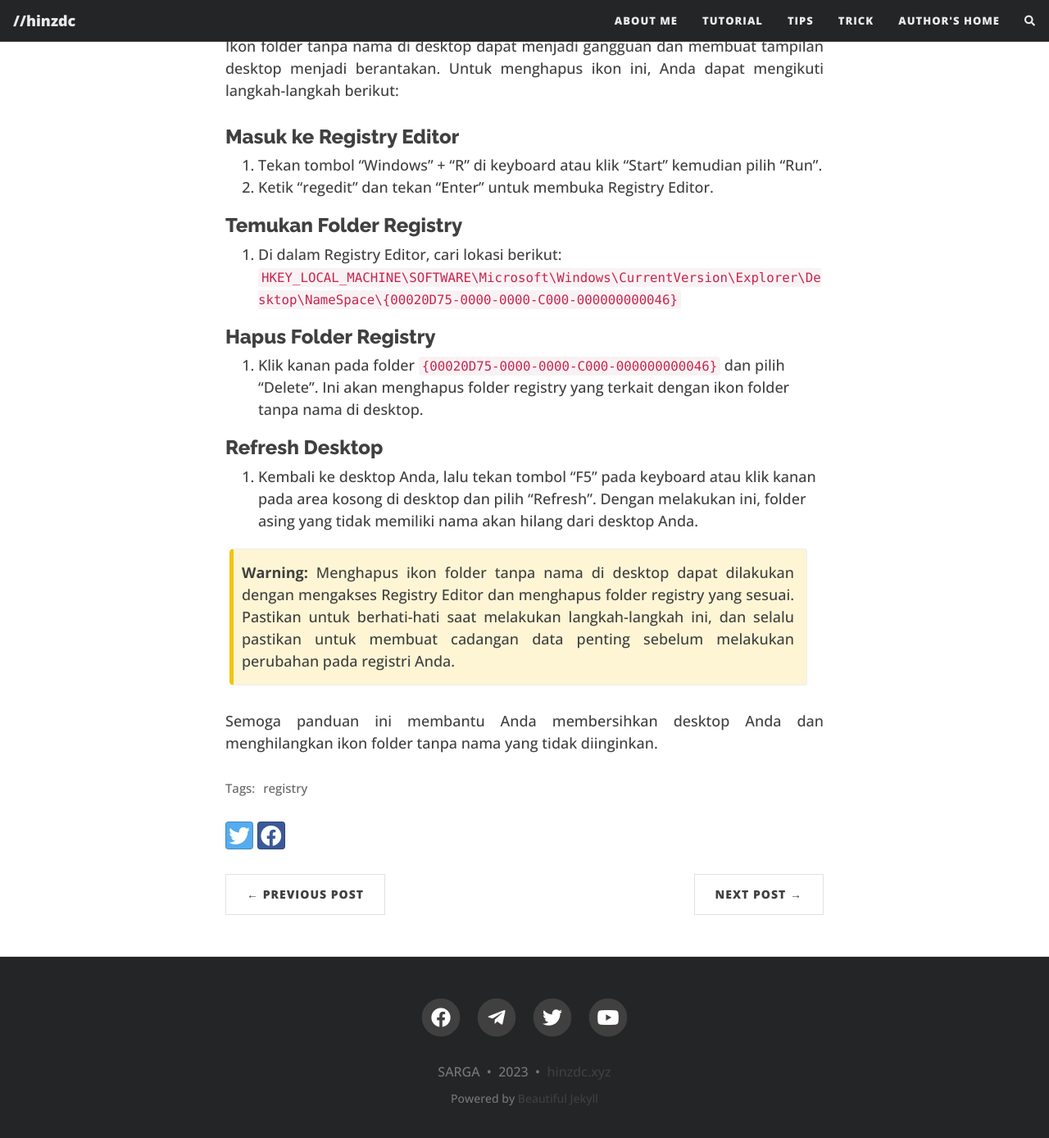
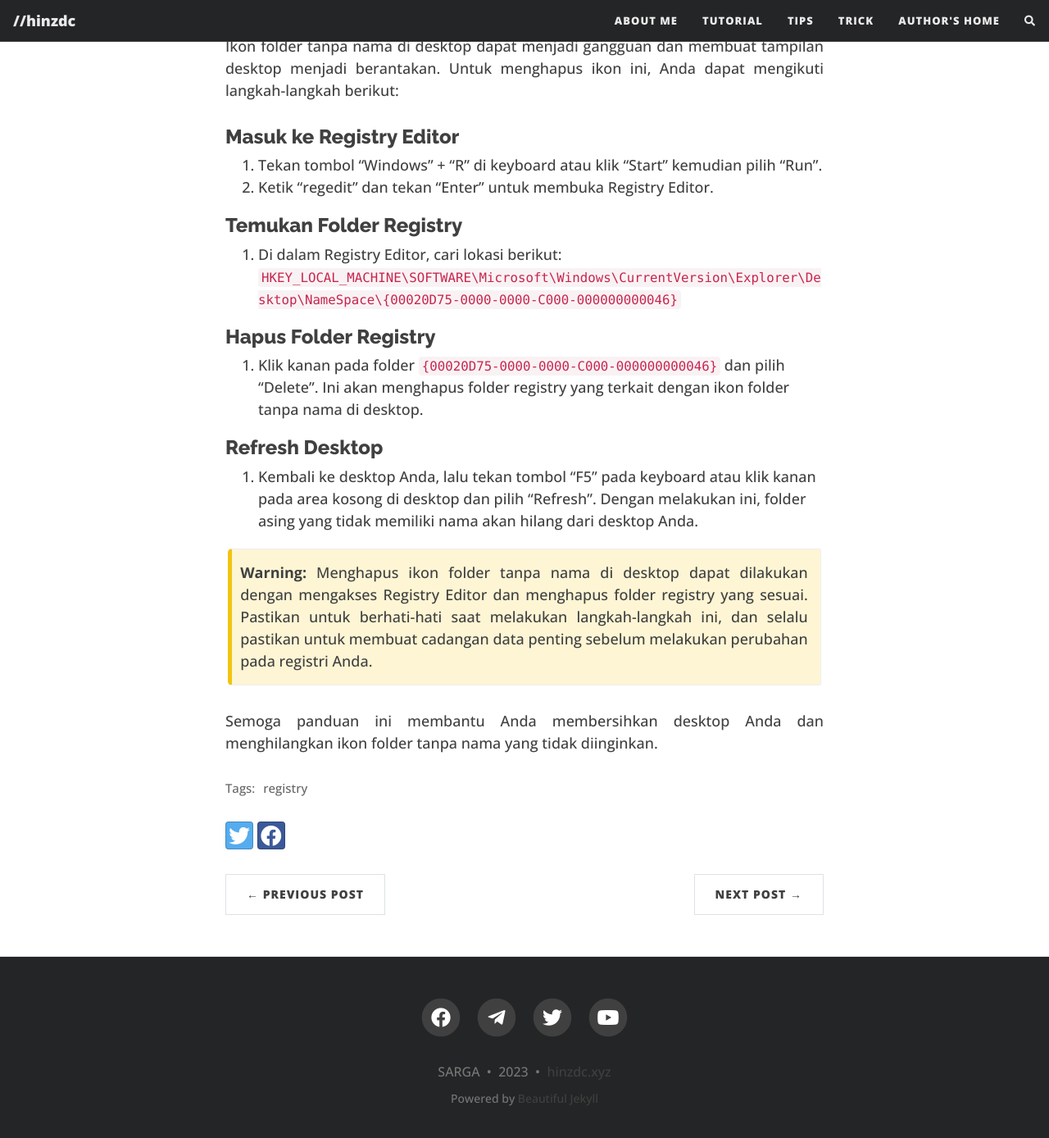
Before and after one commit to hinzdc/blog, a Jekyll site: the page built from _posts/2021-02-02-Menghapus-Icon-Folder-Tanpa-Nama-di-Desktop.md, in a window 1280 px wide and 1400 px high, scrolled down 262 px. Shown: the top 1388 px of the window at 82% size. Built offline with Jekyll 4.4.1, drawn with Linux system fonts in a browser that asks for light colours; nearby versions of some CDN libraries; comment, search, counter and statistics services are not loaded.

Commit message:
Update beautifuljekyll.css

```diff
--- a/assets/css/beautifuljekyll.css
+++ b/assets/css/beautifuljekyll.css
@@ -1,7 +1,6 @@
 ---
 layout: null
 ---
-@import url('https://fonts.googleapis.com/css2?family=Raleway&display=swap');
 @import url("pygment_highlights.css");
 
 /* --- General --- */
@@ -949,7 +948,7 @@
 .box-error,
 .box-success {
   padding: 0.9375rem 0.9375rem 0.9375rem 0.625rem;
-  margin: 1.25rem 1.25rem 1.25rem 0.3125rem;
+  margin: 1.25rem 0.20rem 1.25rem 0.20rem;
   border: 1px solid #eee;
   border-left-width: 0.3125rem;
   border-radius: 0.3125rem 0.1875rem 0.1875rem 0.3125rem;
```
